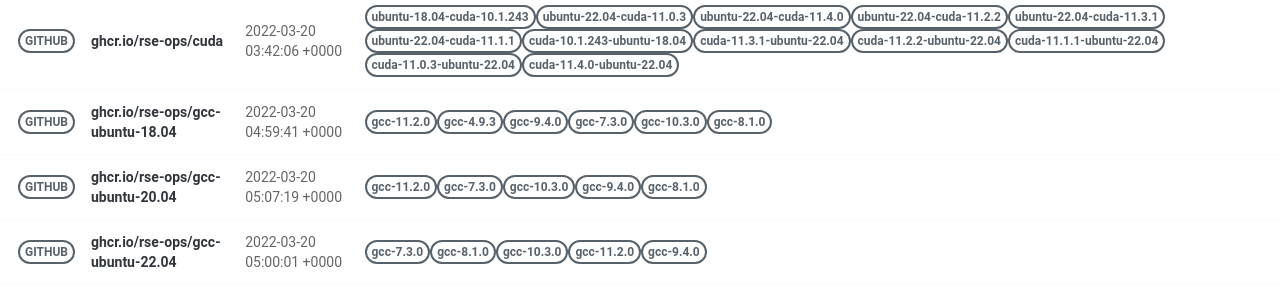
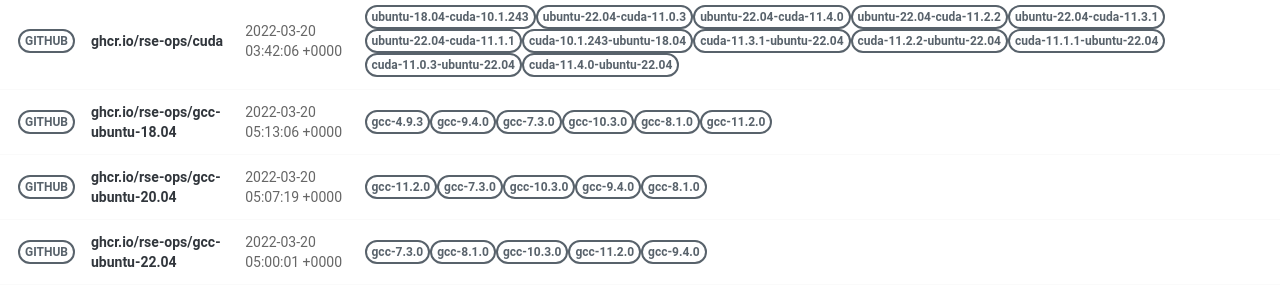
Before and after one commit to rse-ops/docker-images, a Jekyll site: the page built from pages/index.md, in a window 1280 px wide. Shown: the part 502-801 px from the top of the page. Built offline with Jekyll 4.4.1, drawn with Linux system fonts in a browser that asks for light colours; nearby versions of some CDN libraries.

Commit message:
Automated push to update library 2022-03-20

```diff
--- a/_library/ghcr.io-rse-ops-gcc-ubuntu-18.04.md
+++ b/_library/ghcr.io-rse-ops-gcc-ubuntu-18.04.md
@@ -1,14 +1,11 @@
 ---
 layout: container
 name: ghcr.io/rse-ops/gcc-ubuntu-18.04
-updated_at: 2022-03-20 04:59:41.661599
+updated_at: 2022-03-20 05:13:06.758286
 
 
 container_url: https://github.com/orgs/rse-ops/packages/container/package/gcc-ubuntu-18.04
 versions:
- - tag: gcc-11.2.0
-   dockerfile: https://github.com/rse-ops/docker-images/blob/main/ubuntu/gcc/Dockerfile
-   manifest: https://crane.ggcr.dev/manifest/ghcr.io/rse-ops/gcc-ubuntu-18.04:gcc-11.2.0
  - tag: gcc-4.9.3
    dockerfile: https://github.com/rse-ops/docker-images/blob/main/ubuntu/gcc/Dockerfile
    manifest: https://crane.ggcr.dev/manifest/ghcr.io/rse-ops/gcc-ubuntu-18.04:gcc-4.9.3
```
Also changed, not shown: other parts of _library/ghcr.io-rse-ops-gcc-ubuntu-18.04.md (+3 -0 lines).
